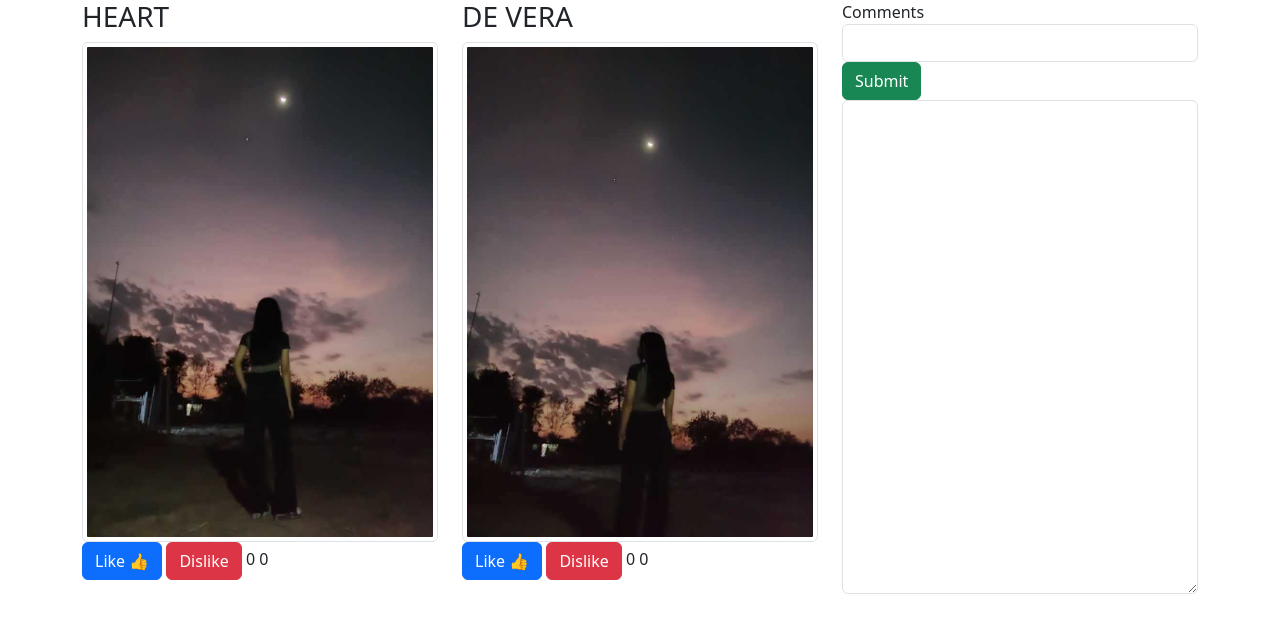
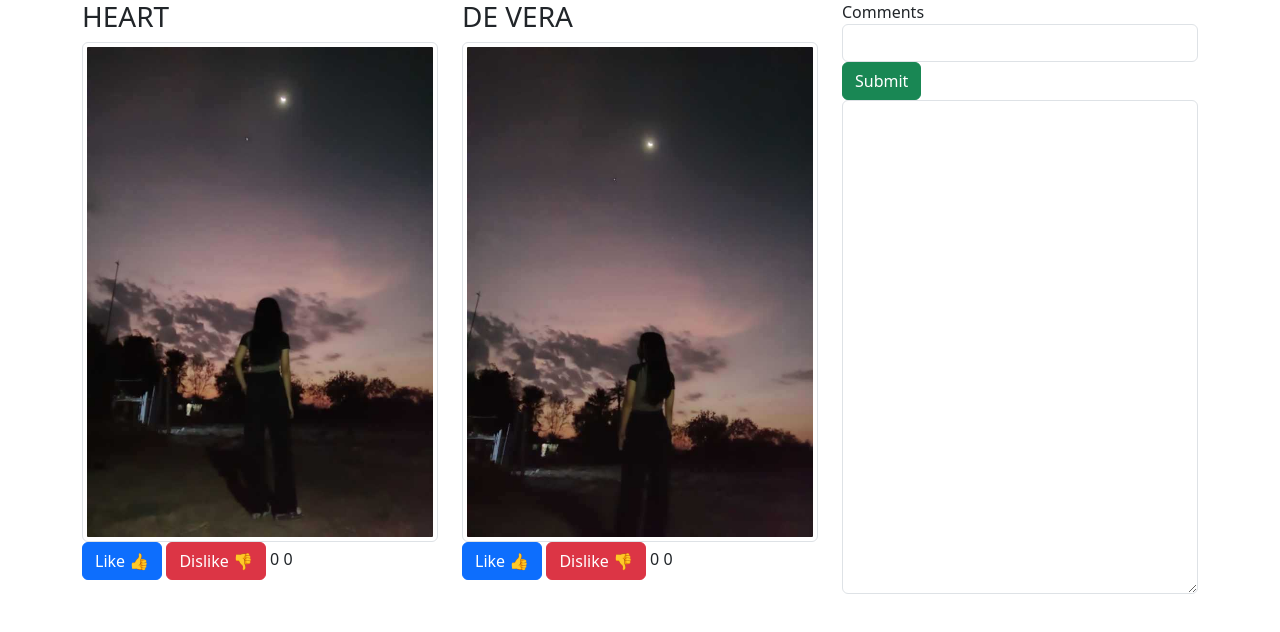
Before and after one commit to HeartDV/HeartDV.github.io, a plain HTML site: page index.html in a window 1280 px wide. Drawn offline with nearby package versions, Linux system fonts and the light colour scheme.

Commit message:
Update index.html

```diff
--- a/index.html
+++ b/index.html
@@ -12,7 +12,7 @@
             <h3>HEART</h3>
             <img src="received_1103553624316325.jpeg" class="img-thumbnail" style="width:400px;height:500px;"/>
             <button class="btn btn-primary" type="button" id="btnLike1"> Like &#128077; </button>
-            <button class="btn btn-danger" type="button" id="btnLike3"> Dislike </button>
+            <button class="btn btn-danger" type="button" id="btnLike3"> Dislike &#128078; </button>
             <output id="count1">0</output>
             <output id="count3">0</output>
           </div>
@@ -20,7 +20,7 @@
             <h3>DE VERA</h3>
             <img src="received_435494578900836.jpeg" class="img-thumbnail" style="width:400px;height:500px;"/>
             <button class="btn btn-primary" type="button" id="btnLike2"> Like &#128077; </button>
-            <button class="btn btn-danger" type="button" id="btnLike4"> Dislike </button>
+            <button class="btn btn-danger" type="button" id="btnLike4"> Dislike &#128078; </button>
             <output id="count2">0</output>
             <output id="count4">0</output>
        </div>
```
